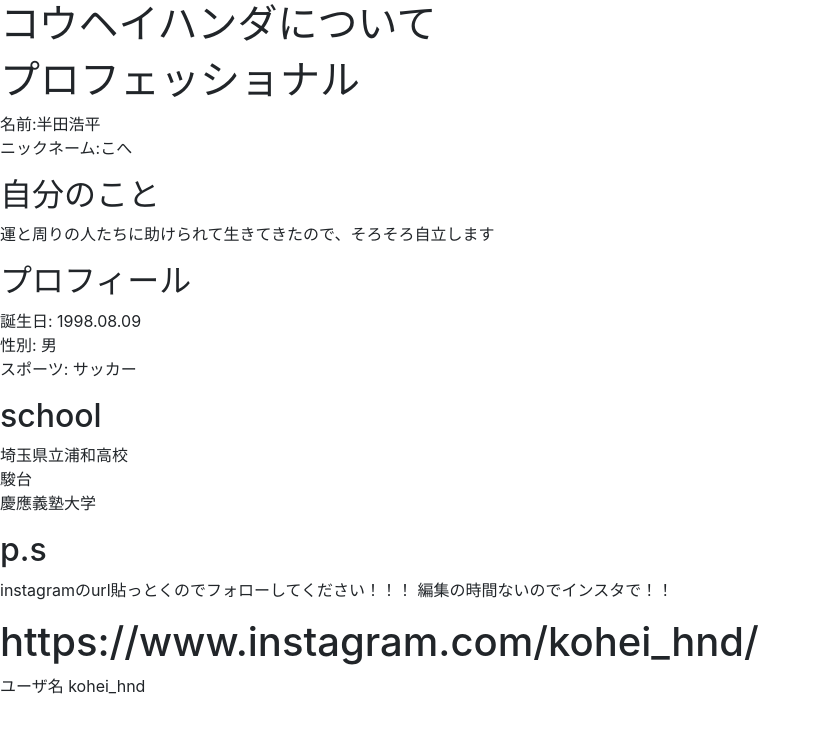
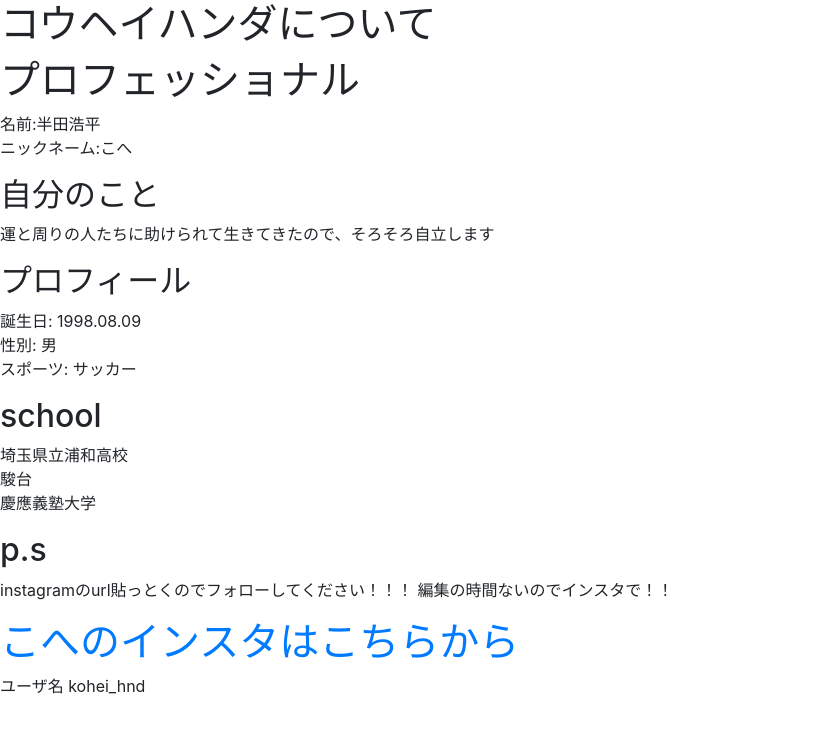
Before and after one commit to koheihanda0809/koheihanda0809.github.io, a plain HTML site: page index.html in a window 1280 px wide. Shown: the whole page, without its empty margins (0-821 px from the left). Drawn offline with Linux system fonts and the light colour scheme.

Commit message:
改訂版

```diff
--- a/index.html
+++ b/index.html
@@ -102,7 +102,7 @@ content="width=device-width, user-scalable=no, initial-scale=1.0, maximum-scale=
     編集の時間ないのでインスタで！！
 </p>
 <h1>
-    https://www.instagram.com/kohei_hnd/
+        <a href="https://www.instagram.com/kohei_hnd/" target="_blank">こへのインスタはこちらから</a>
 </h1>
 <p>ユーザ名 kohei_hnd</p>
 
```
